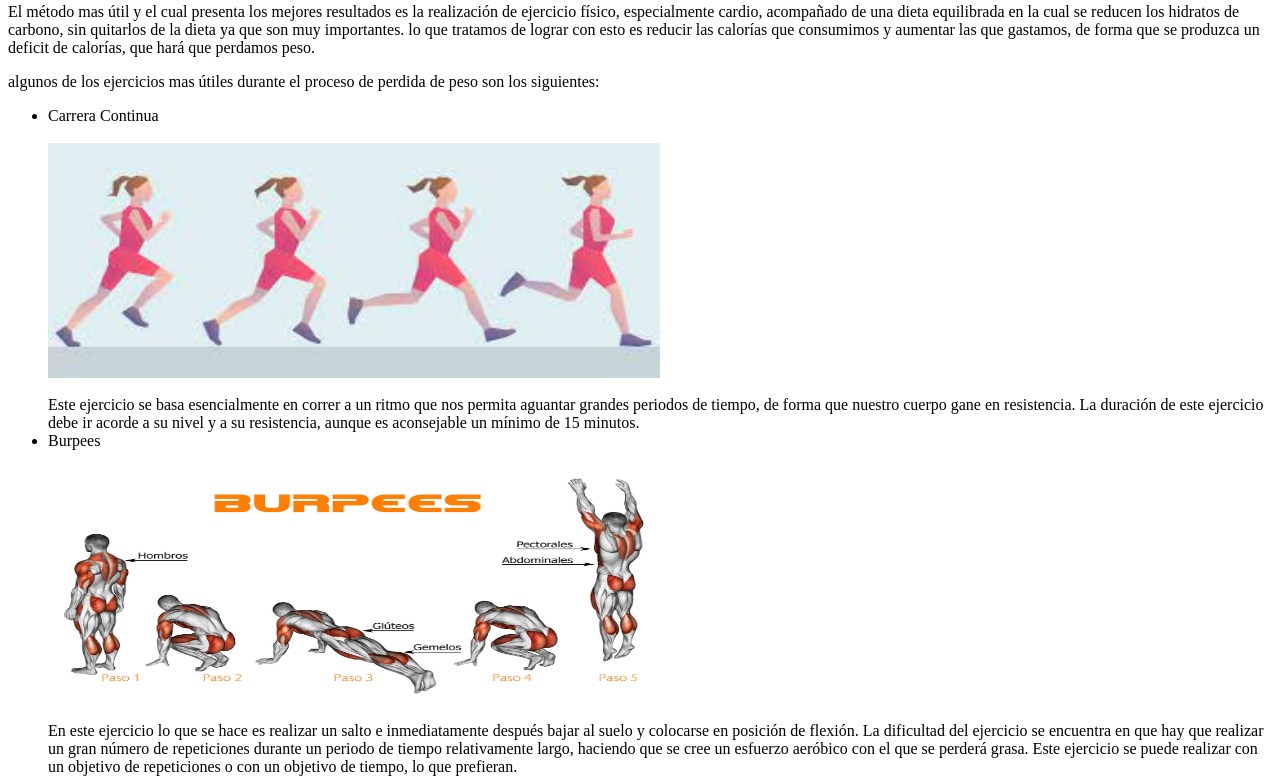
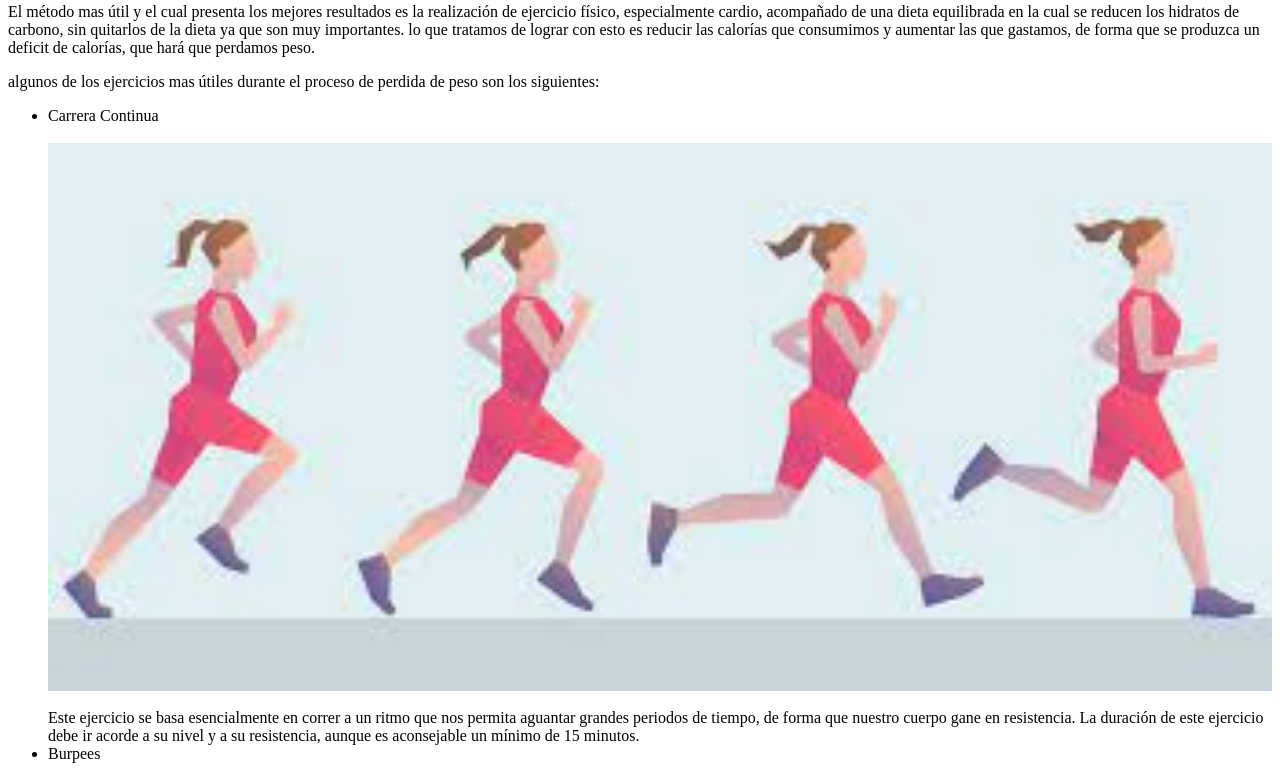
Before and after one commit to Dabellanm/ponteenforma, a plain HTML site: page index.html in a window 1280 px wide. Shown: the part 804-1582 px from the top of the page. Drawn offline with Linux system fonts and the light colour scheme.

Commit message:
Update index.html

```diff
--- a/index.html
+++ b/index.html
@@ -43,7 +43,7 @@ El método mas útil y el cual presenta los mejores resultados es la realizació
 algunos de los ejercicios mas útiles durante el proceso de perdida de peso son los siguientes:
 <ul>
 	<li> Carrera Continua </li><br>
-<img src="Correr.jpeg" height="30%" width="50%"> </img> <br><br>
+<img src="Correr.jpeg"  width="100%"> </img> <br><br>
 Este ejercicio se basa esencialmente en correr a un ritmo que nos permita aguantar grandes periodos de tiempo, de forma que nuestro cuerpo gane en resistencia.
 La duración de este ejercicio debe ir acorde a su nivel y a su resistencia, aunque es aconsejable un mínimo de 15 minutos.
 
```
